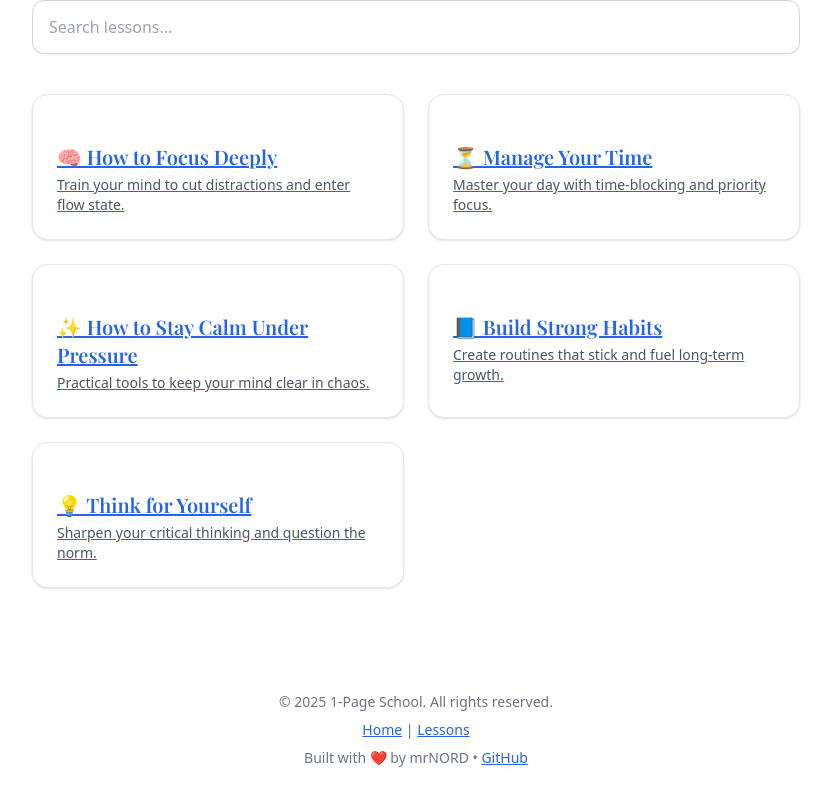
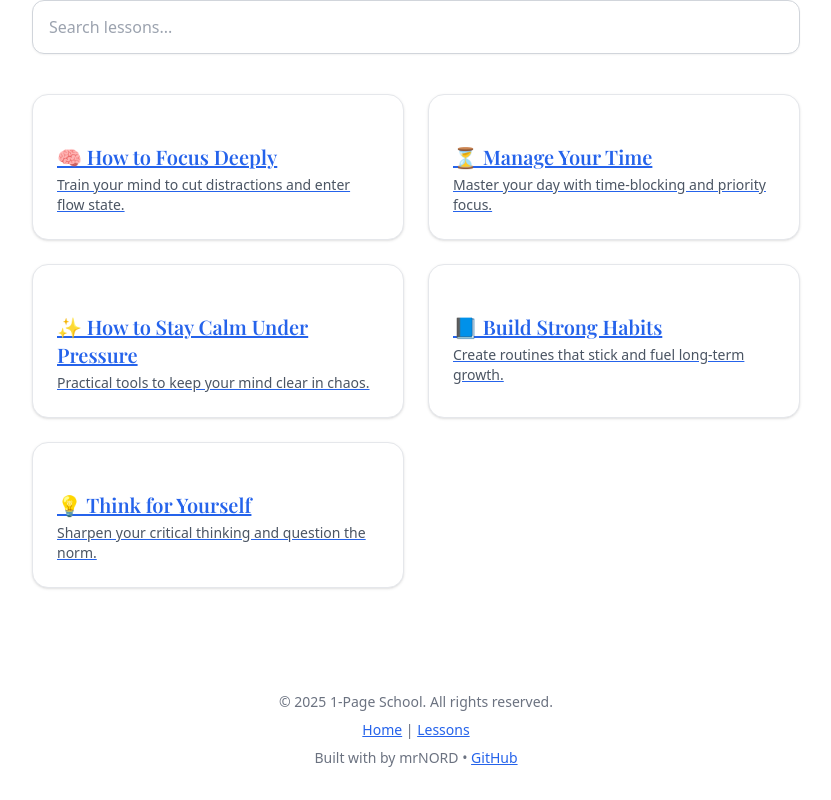
Before and after one commit to iamanvar3/1page-school, a Next.js app: page / in a window 1280 px wide. Shown: the part 469-1269 px from the top of the page, without its empty margins (224-1055 px from the left). Built offline with nearby package versions, Linux system fonts and the light colour scheme; a web font is replaced by a local one.

Commit message:
Update Footer.tsx

```diff
--- a/components/Footer.tsx
+++ b/components/Footer.tsx
@@ -10,7 +10,7 @@ export default function Footer() {
         <Link href="/" className="text-blue-600 hover:underline">Lessons</Link>
       </p>
       <p>
-        Built with ❤️ by mrNORD •{' '}
+        Built with by mrNORD •{' '}
         <a
           href="https://github.com/meanvar3-5583"
           className="underline hover:text-black"
```
